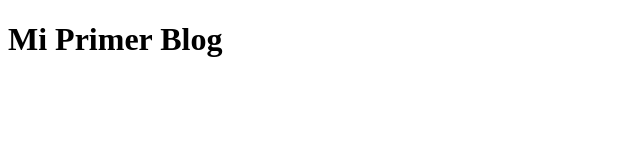
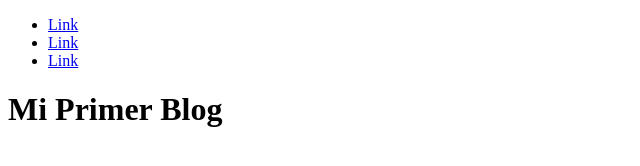
Before and after one commit to matias89/blog, a plain HTML site: page index.html in a window 1280 px wide. Shown: the whole page, without its empty margins (0-640 px from the left). Drawn offline with Linux system fonts and the light colour scheme.

Commit message:
header added

```diff
--- a/index.html
+++ b/index.html
@@ -6,6 +6,21 @@
     <title>Mi Primer Blog</title>
 </head>
 <body>
+    <header>
+        <nav>
+            <ul>
+                <li>
+                    <a href="#">Link</a>
+                </li>
+                <li>
+                    <a href="#">Link</a>
+                </li>
+                <li>
+                    <a href="#">Link</a>
+                </li>
+            </ul>
+        </nav>
+    </header>
     <h1>Mi Primer Blog</h1>
 </body>
 </html>
```
